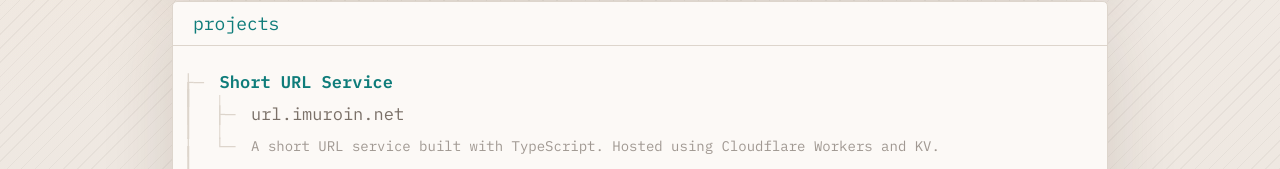
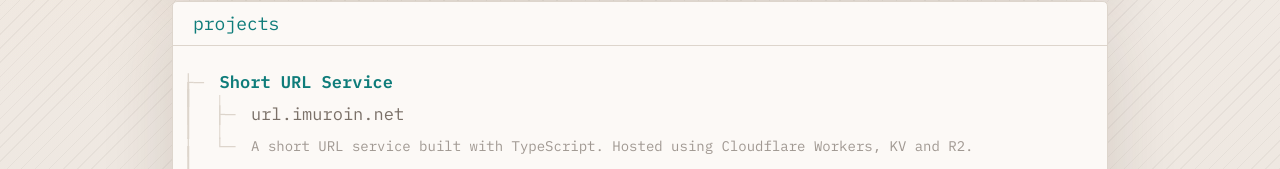
Before and after one commit to imPertsa/imuroin.net, a React (Vite) app: page / in a window 1280 px wide. Shown: the part 631-800 px from the top of the page. Built offline with nearby package versions, Linux system fonts and the light colour scheme; the HTML template or start-up script is replaced by a standard one.

Commit message:
fix: update description of 'url' service

```diff
--- a/src/data/profile.ts
+++ b/src/data/profile.ts
@@ -31,7 +31,7 @@ export const projects = [
     handle: "url.imuroin.net",
     url: "https://url.imuroin.net",
     context:
-      "A short URL service built with TypeScript. Hosted using Cloudflare Workers and KV.",
+      "A short URL service built with TypeScript. Hosted using Cloudflare Workers, KV and R2.",
   },
   {
     label: "Pastebin",
```
